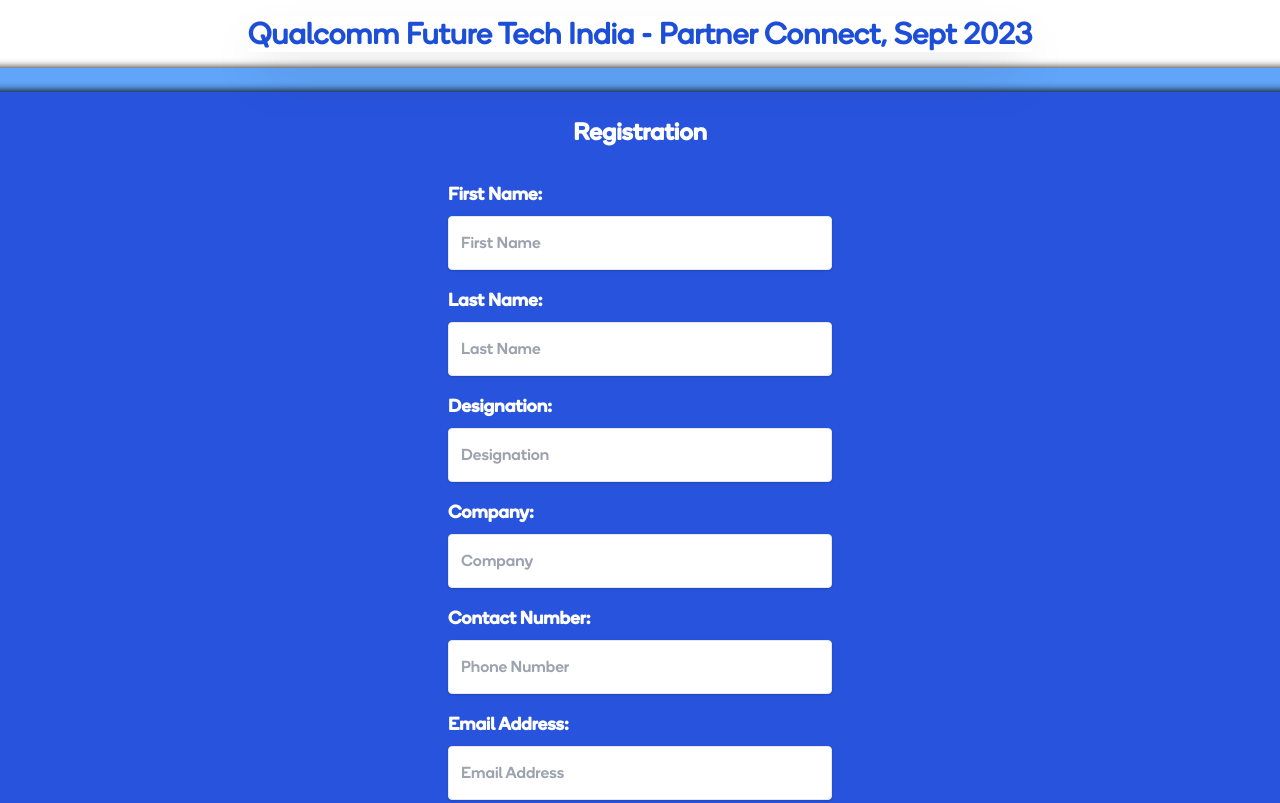
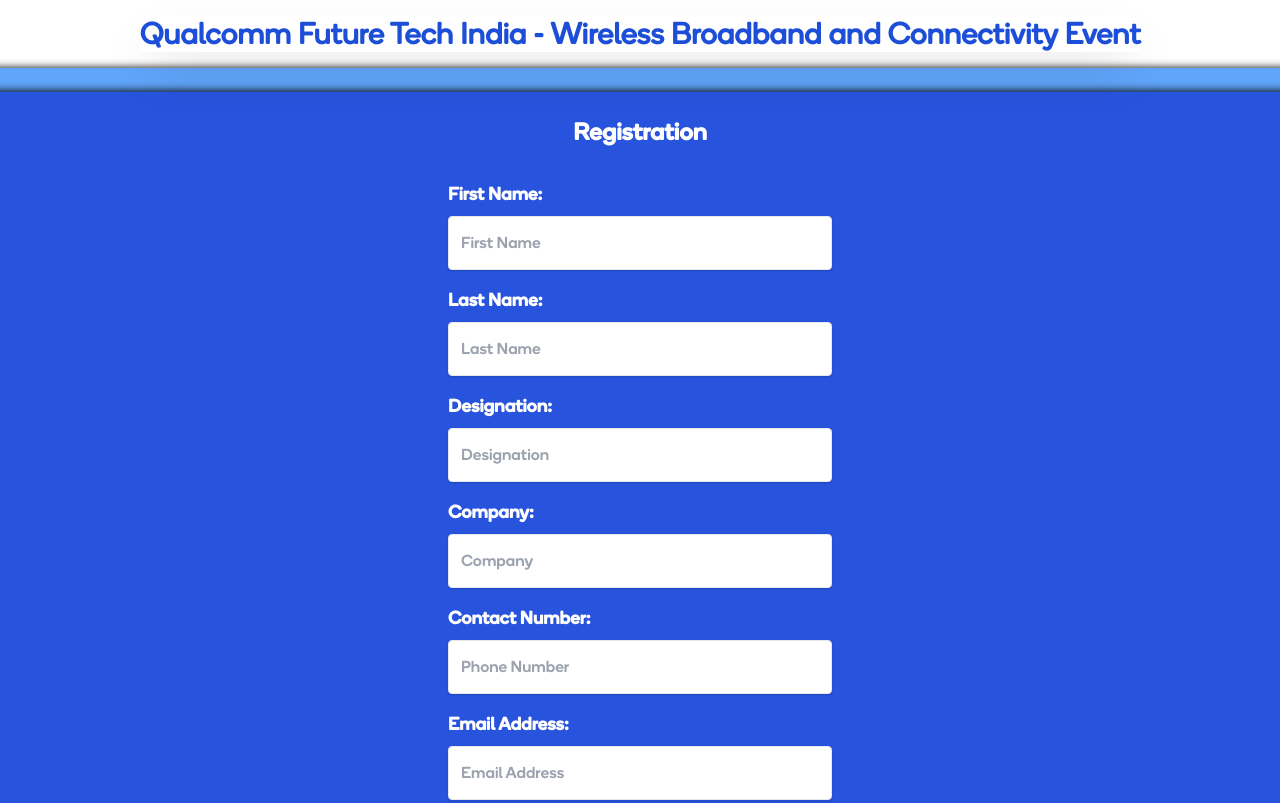
Before and after one commit to Craftech360-projects/microsite, a website: page index.html in a window 1280 px wide. Shown: the top 803 px of the page. Drawn offline with nearby package versions, Linux system fonts and the light colour scheme; files whose address does not match are found by name.

Commit message:
event change

```diff
--- a/index.html
+++ b/index.html
@@ -90,7 +90,7 @@
       id="box1">
       <p class="text-xs md:text-2xl xl:text-3xl text-blue-700 font-bold shadow-2xl shadow-black" id="heading">Qualcomm
         Future Tech India -
-        Partner Connect, Sept 2023</p>
+        Wireless Broadband and Connectivity Event</p>
     </div>
 
     <div class="h-6 bg-blue-400 w-screen shadow-2xl" id="box2"></div>
```
